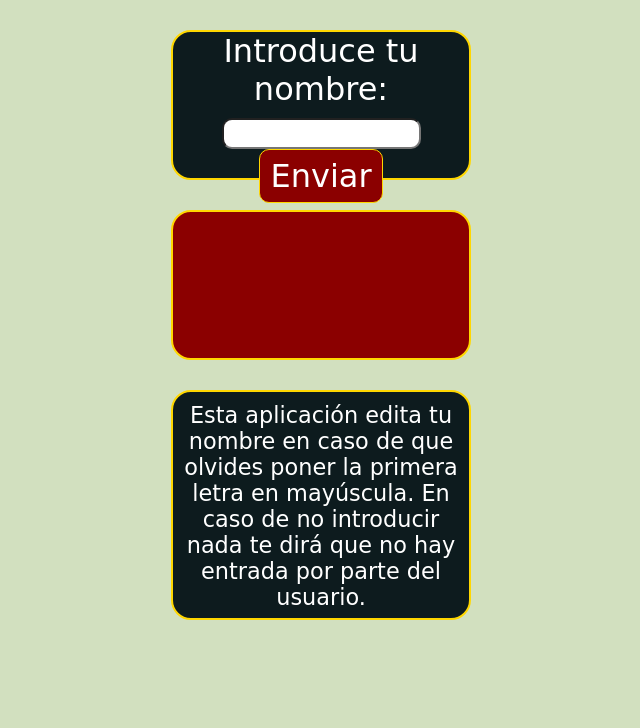
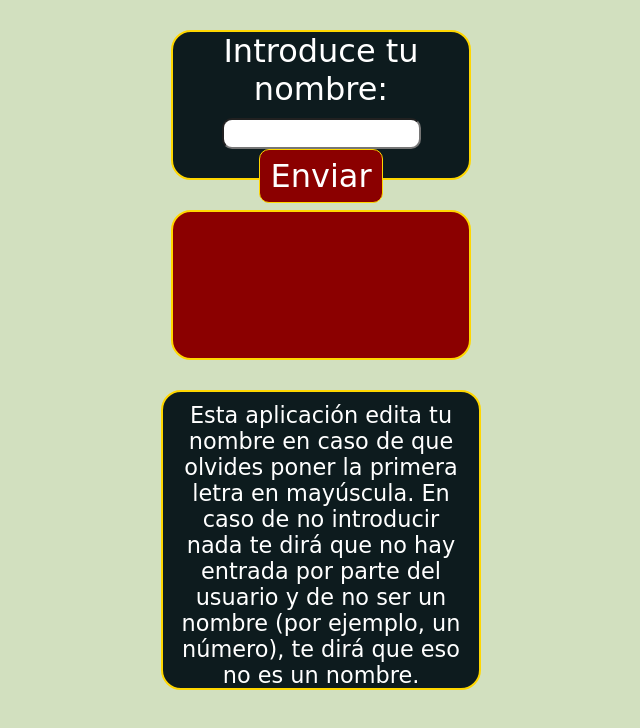
Before and after one commit to Abimael10/SmallApp, a plain HTML site: page index.html in a window 1280 px wide. Shown: the whole page, without its empty margins (319-959 px from the left). Drawn offline with Linux system fonts and the light colour scheme; a web font is replaced by a local one.

Commit message:
Algo mas

```diff
--- a/index.html
+++ b/index.html
@@ -27,7 +27,7 @@
     <div class="espacio"></div>
 
     <div class="exp">
-        <p>Esta aplicación edita tu nombre en caso de que olvides poner la primera letra en mayúscula. En caso de no introducir nada te dirá que no hay entrada por parte del usuario.</p>
+        <p>Esta aplicación edita tu nombre en caso de que olvides poner la primera letra en mayúscula. En caso de no introducir nada te dirá que no hay entrada por parte del usuario y de no ser un nombre (por ejemplo, un número), te dirá que eso no es un nombre.</p>
     </div>
 
     <script src="main.js"></script>
--- a/main.js
+++ b/main.js
@@ -10,6 +10,8 @@ function elNombre() {
 
     if(nombre.length < 1) {
         resultado.textContent = 'No hay ninguna entrada.';
+    } else if(typeof nombre != String) {
+        resultado.textContent = 'Eso no es un nombre.';
     } else {
         resultado.textContent = 'Tu nombre es: ' + nombre.cap() + '.';
     }
--- a/styles.scss
+++ b/styles.scss
@@ -73,8 +73,8 @@ body {
     background: #0D1B1E;
     color: #fff;
     font-size: 1.4rem;
-    width: 300px;
-    height: 230px;
+    width: 320px;
+    height: 300px;
     padding: 10px;
     margin: auto;
     border: 2px gold solid;
```
Also changed, not shown: styles.css.
